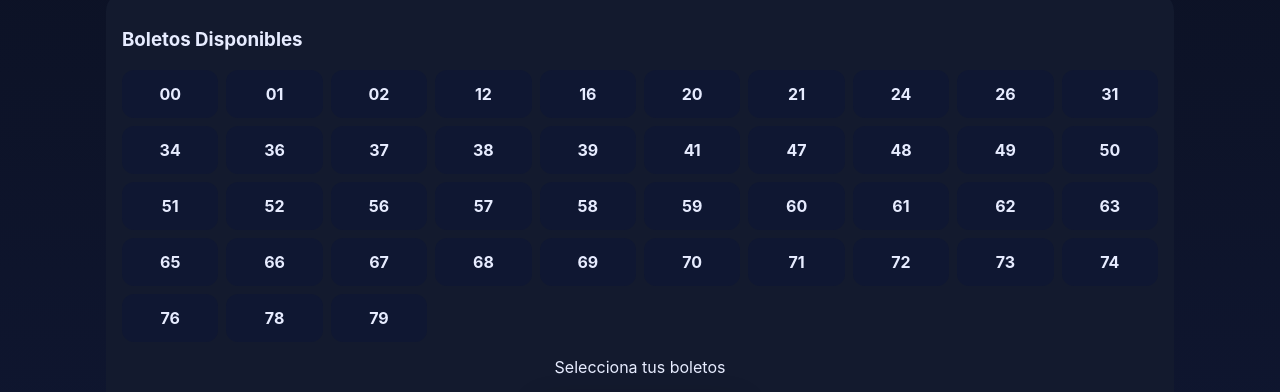
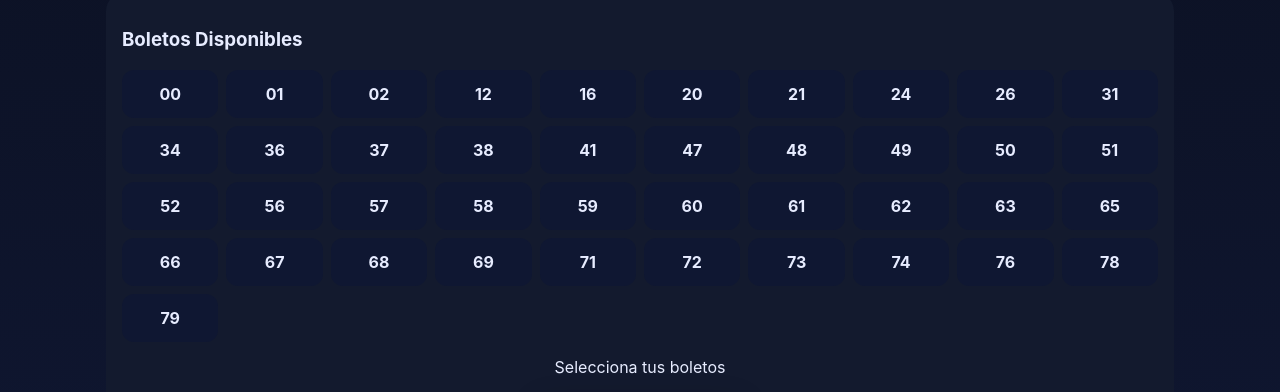
Before and after one commit to angelgaytan33-coder/Rifas-Angel, a plain HTML site: page index.html in a window 1280 px wide. Shown: the part 313-705 px from the top of the page. Drawn offline with Linux system fonts and the light colour scheme.

Commit message:
Update index.html

```diff
--- a/index.html
+++ b/index.html
@@ -146,7 +146,7 @@
   <script>
     const TOTAL = 80;
     const PRECIO = 40;
-    const ocupados = [3,4,5,6,7,8,9,10,11,13,14,15,17,18,19,22,23,25,27,28,29,30,32,33,35,40,42,43,44,45,46,53,54,55,64,75,77];
+    const ocupados = [3,4,5,6,7,8,9,10,11,13,14,15,17,18,19,22,23,25,27,28,29,30,32,33,35,39,40,42,43,44,45,46,53,54,55,64,70,75,77];
     const numerosDiv = document.getElementById("numeros");
     const resumenDiv = document.getElementById("resumen");
     const seleccionados = new Set();
```
